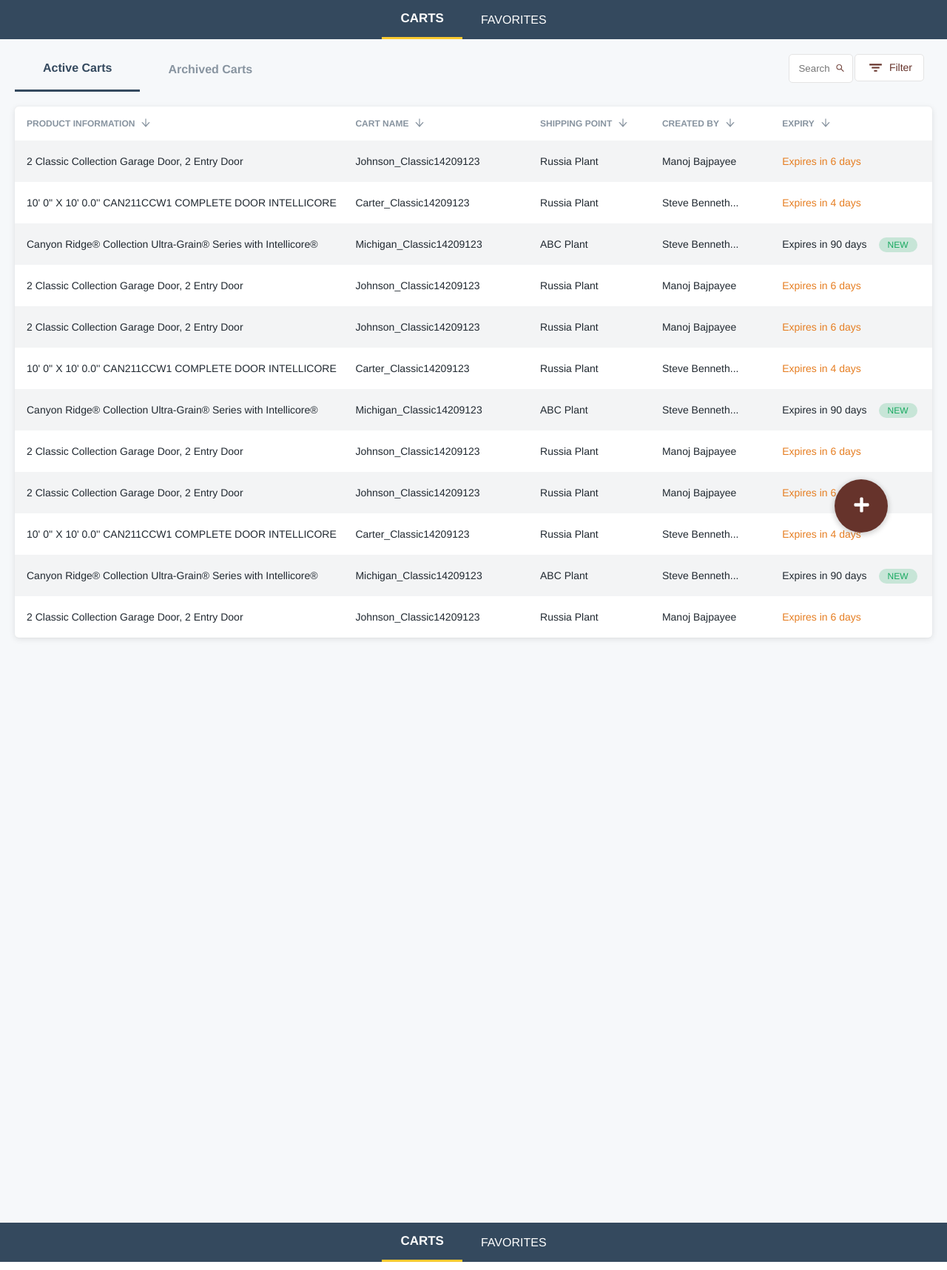
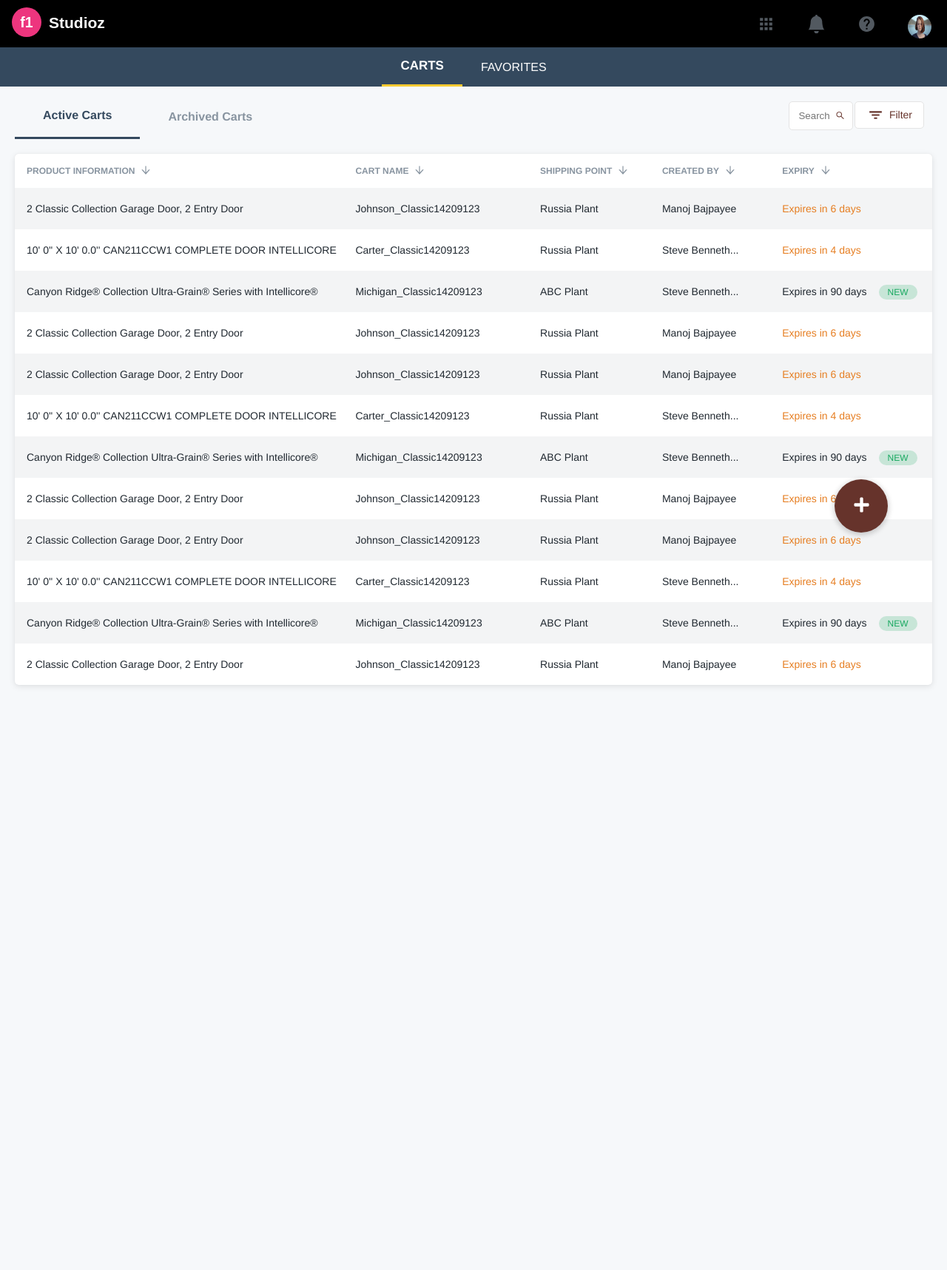
Before and after one commit to GopinathMaddula/f1studioz-Task-, a React (Create React App) app: page / in a window 1280 px wide. Shown: the whole page at 74% size. Built offline with nearby package versions, Linux system fonts and the light colour scheme.

Commit message:
setRight

```diff
--- a/src/Components/Desktop1/index.js
+++ b/src/Components/Desktop1/index.js
@@ -12,10 +12,10 @@ export default function Desktop1(){
 
     return(
         <>
-            {/* <Navbar /> */}
+            <Navbar />
             <Tab cartsTab = {cartsTab}/>
             <Carts cartSelected={cartSelected}/>
-            <Tab cartsTab = {cartsTab}/>
+
         </>
     )
 }
```
